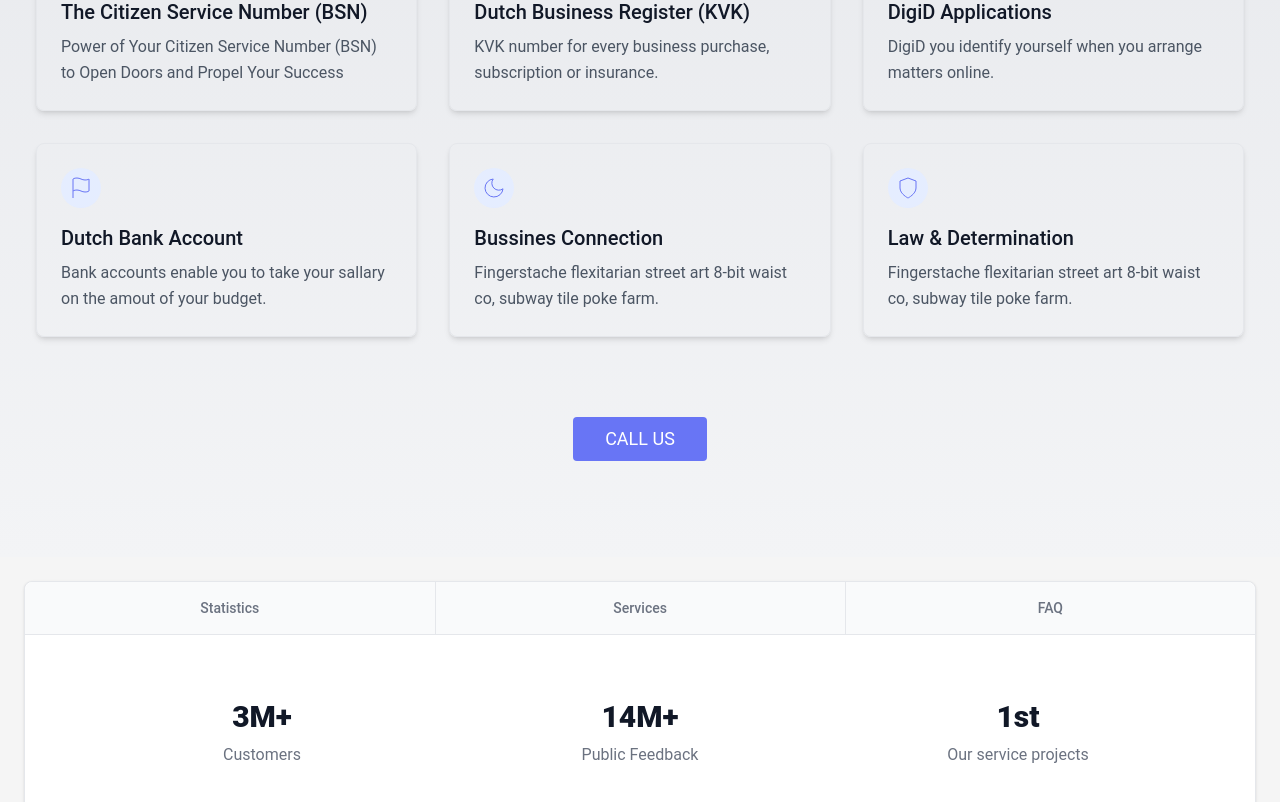
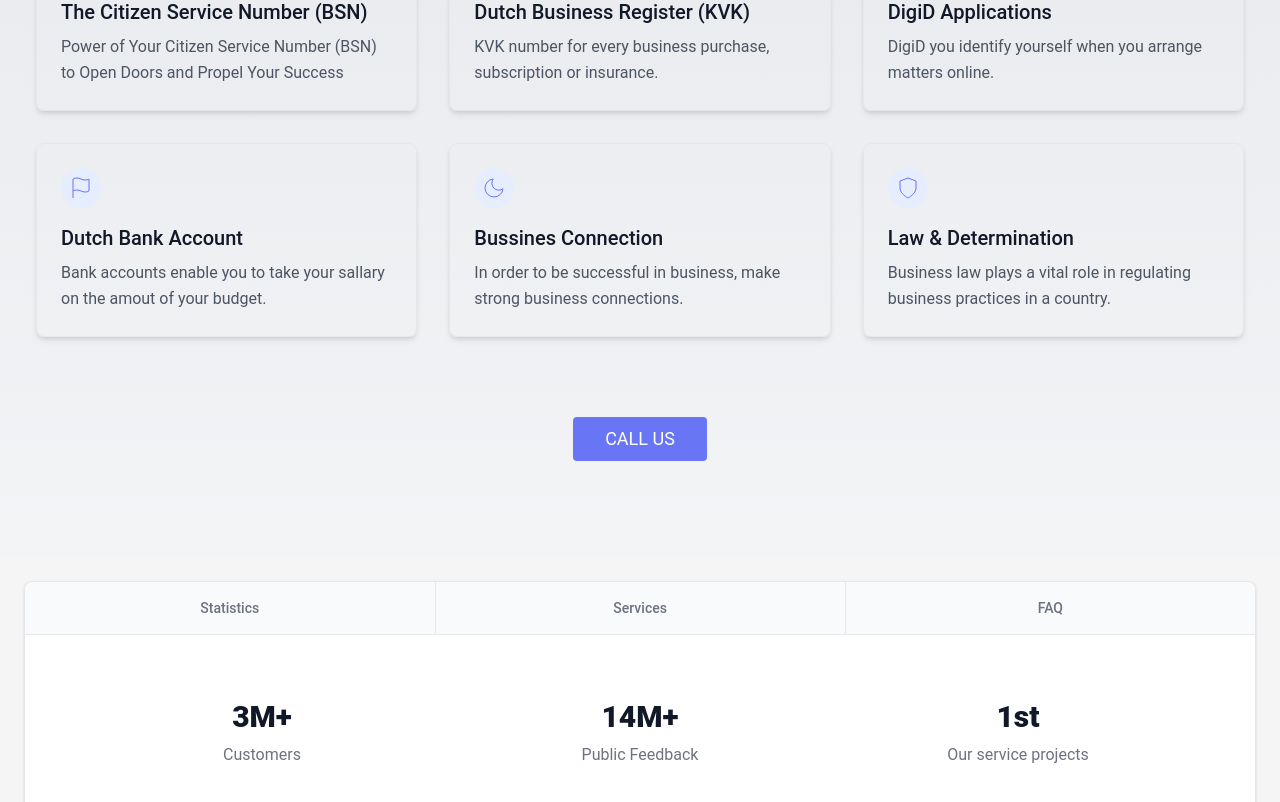
Before and after one commit to berkmehmetguler/zaza-react-tailwind, a React (Create React App) app: page / in a window 1280 px wide. Shown: the part 729-1531 px from the top of the page. Built offline with nearby package versions, Linux system fonts and the light colour scheme.

Commit message:
services text add

```diff
--- a/src/components/Comman.jsx
+++ b/src/components/Comman.jsx
@@ -25,7 +25,7 @@ const Comman = () => {
             </blockquote>
             <figcaption className="flex items-center justify-center space-x-3">
               <img
-                className="rounded-full w-9 h-9"
+                className="w-10 h-10 rounded-full"
                 src={Insan1}
                 alt="profile picture1"
               />
@@ -49,7 +49,7 @@ const Comman = () => {
             </blockquote>
             <figcaption className="flex items-center justify-center space-x-3">
               <img
-                className="rounded-full w-9 h-9"
+                className="w-10 h-10 rounded-full"
                 src={Insan2}
                 alt="profile picture2"
               />
@@ -73,7 +73,7 @@ const Comman = () => {
             </blockquote>
             <figcaption className="flex items-center justify-center space-x-3">
               <img
-                className="rounded-full w-9 h-9"
+                className="w-10 h-10 rounded-full"
                 src={Insan3}
                 alt="profile picture3"
               />
@@ -98,7 +98,7 @@ const Comman = () => {
             </blockquote>
             <figcaption className="flex items-center justify-center space-x-3">
               <img
-                className="rounded-full w-9 h-9"
+                className="w-10 h-10 rounded-full"
                 src={Insan4}
                 alt="profile picture4"
               />
--- a/src/components/Navbar.jsx
+++ b/src/components/Navbar.jsx
@@ -47,7 +47,7 @@ const Navbar = () => {
             className="items-center  justify-between hidden w-full md:flex md:w-auto md:order-1"
             id="navbar-sticky"
           >
-            <ul className="flex  shadow-xl gap-6 bg-slate-300 flex-col border-b-2 md:border-none p-4 border-separate  border-gray-400 rounded-md  md:flex-row md:space-x-8 md:mt-0 md:text-sm md:font-medium md:border-0 md:bg-white dark:bg-gray-800 md:dark:bg-gray-900 dark:border-gray-700">
+            <ul className="flex  shadow-xl gap-6  flex-col border-b-2 md:border-none p-4 border-separate  border-gray-400 rounded-b-md  md:flex-row md:space-x-8 md:mt-0 md:text-sm md:font-medium md:border-0 md:bg-white dark:bg-gray-800 md:dark:bg-gray-900 dark:border-gray-700">
               <li>
                 <a
                   href="/"
--- a/src/components/Services.jsx
+++ b/src/components/Services.jsx
@@ -112,8 +112,7 @@ const Services = () => {
                 Bussines Connection
               </h2>
               <p className="leading-relaxed text-base">
-                Fingerstache flexitarian street art 8-bit waist co, subway tile
-                poke farm.
+              In order to be successful in business, make strong business connections.
               </p>
             </div>
           </div>
@@ -133,8 +132,7 @@ const Services = () => {
                 Law & Determination
               </h2>
               <p className="leading-relaxed text-base">
-                Fingerstache flexitarian street art 8-bit waist co, subway tile
-                poke farm.
+              Business law plays a vital role in regulating business practices in a country.
               </p>
             </div>
           </div>
```
